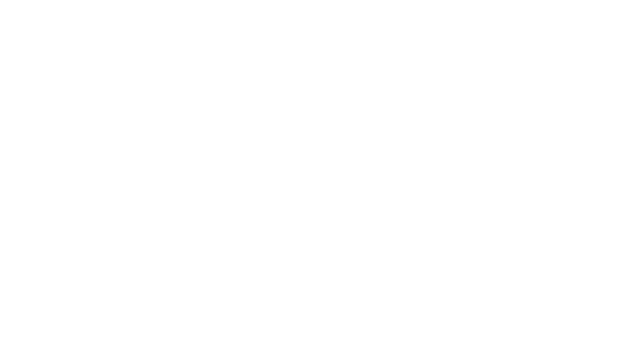
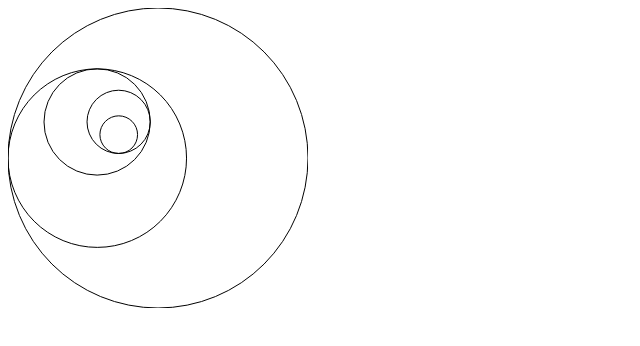
Before and after one commit to LukeStanislaus/golden-ratio, a website built with webpack: page dist/index.html in a window 1280 px wide. Shown: the whole page, without its empty margins (0-640 px from the left). Built offline with nearby package versions, Linux system fonts and the light colour scheme.

Commit message:
optional parameters

```diff
--- a/src/index.ts
+++ b/src/index.ts
@@ -1,5 +1,5 @@
 import {goldenratio} from "./logic";
-//var x = new golden_ratio_loader()
+goldenratio(<HTMLCanvasElement>document.getElementById("root"), 1,5,1.6803, 1);
 if (module.hot) {
   console.log("module is hot");
   module.hot.accept(["./logic.ts"], function () {
--- a/src/logic.ts
+++ b/src/logic.ts
@@ -1,6 +1,6 @@
 let time = 0;
 let golden_ratio = 1.6803;
-export function goldenratio(root: HTMLCanvasElement, speed:number, circles:number, golden_ratio:number, circle_size:number) {
+export function goldenratio(root: HTMLCanvasElement, speed:number=1, circles:number=10, golden_ratio:number=1.6803, circle_size:number=1) {
   setInterval(()=> time += speed, 1);
   window.requestAnimationFrame(()=>{draw(root.getContext("2d"), (root.width>root.height?root.height:root.width)/(2*circle_size), (root.width>root.height?root.height:root.width)/2, circles, golden_ratio)});
 }
```
Also changed, not shown: dist/index.html, 1 other file.
